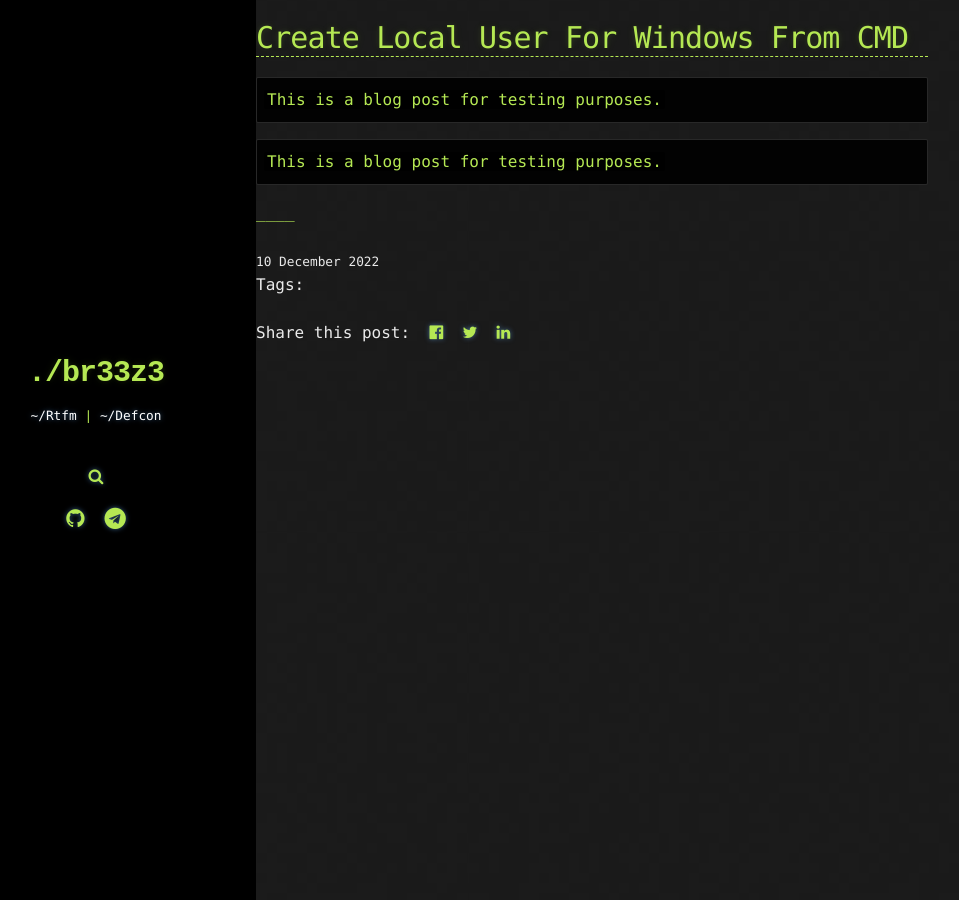
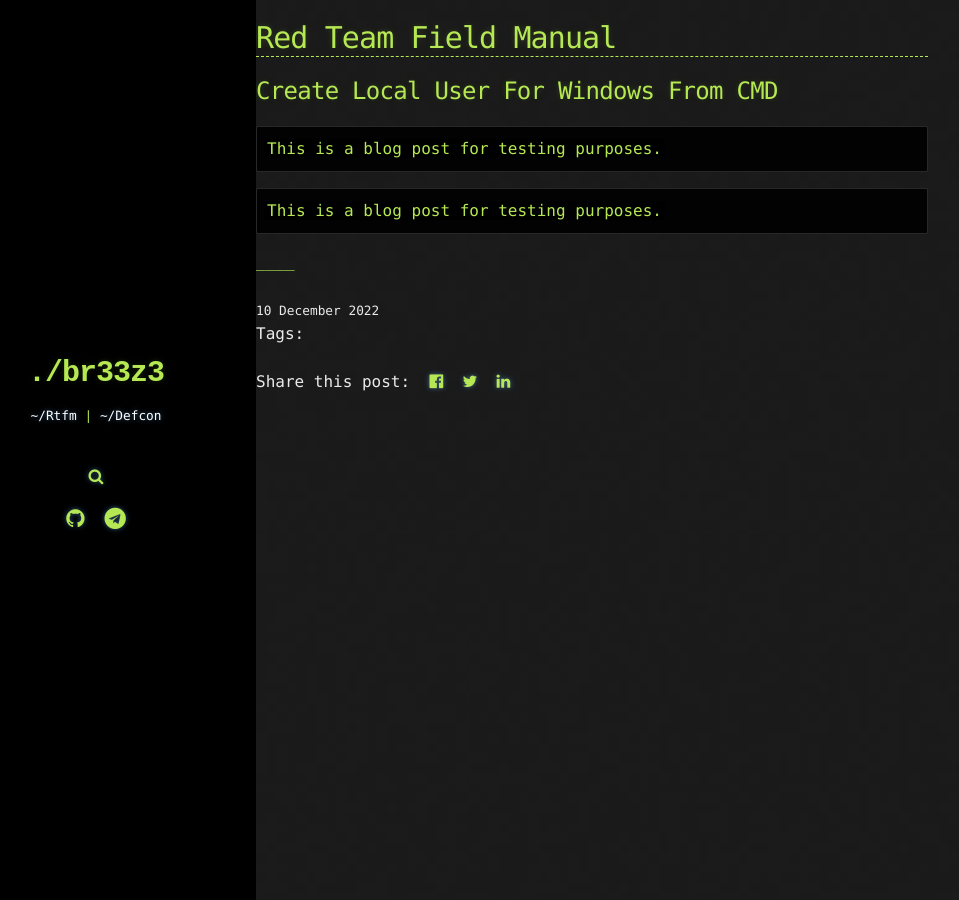
Before and after one commit to br33z3/br33z3.github.io, a Jekyll site: the page built from _pages/rtfm.md, in a window 1280 px wide. Shown: the whole page, without its empty margins (64-1023 px from the left). Built offline with Jekyll 4.4.1, drawn with Linux system fonts in a browser that asks for light colours; comment, search, counter and statistics services are not loaded.

Commit message:
Update rtfm.md

```diff
--- a/_pages/rtfm.md
+++ b/_pages/rtfm.md
@@ -6,7 +6,9 @@ comments: true
 date: 2022-12-10
 ---
 
-# Create Local User For Windows From CMD
+# Red Team Field Manual
+
+## Create Local User For Windows From CMD
 
     This is a blog post for testing purposes.
 
```
